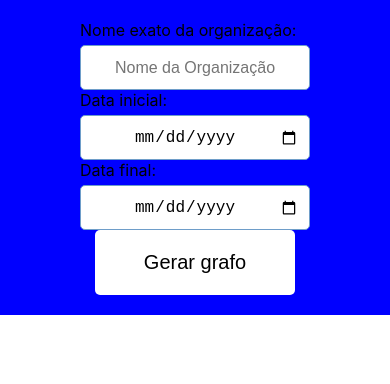
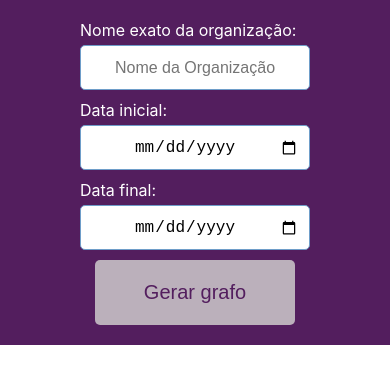
Before and after one commit to projeto-de-algoritmos/Grafos1_ProjetosSimilares, a React (Create React App) app in the folder projetossimilares/: page / in a window 390 px wide. Shown: the top 384 px of the page. Built offline with nearby package versions, Linux system fonts and the light colour scheme; what cytoscape-avsdf would draw is missing.

Commit message:
FEAT: Add responsivity to navbar and change colors

```diff
--- a/projetossimilares/src/App.css
+++ b/projetossimilares/src/App.css
@@ -15,7 +15,8 @@ form{
   flex-direction: row;
   justify-content: space-around;
   align-items: center;
-  background-color: blue;
+  background-color: #531e5e;
+  color: #fff;
   flex-wrap: wrap;
   padding: 20px;
 }
@@ -42,14 +43,24 @@ form button {
   outline: none;
   width: 200px;
   height: 65px;
-  background-color: #fff;
-  color: #000;
+  background-color: #bbb0bb;
+  color: #531e5e;
   font-size: 20px;
   border-radius: 5px;
   border: none;
 }
 
 form button:hover {
-  background-color: #000;
-  color: #fff;
+  background-color: #531e5e;
+  color: #bbb0bb;
+  border: 2px solid #bbb0bb;
 }
+
+@media(max-width: 960px){
+  form {
+    flex-direction: column;
+  }
+  .forminput {
+    margin-bottom: 10px;
+  }
+}
--- a/projetossimilares/src/utils/constructGraph.js
+++ b/projetossimilares/src/utils/constructGraph.js
@@ -42,7 +42,7 @@ function render() {
   let edgesArray = [];
   const languagesNodes = graphOfLanguages
     .filter(repo => repo.name)
-    .map(repo => { return { data: { id: repo.name }, style: { 'background-color': 'red' } } });
+    .map(repo => { return { data: { id: repo.name }, style: { 'background-color': '#531e5e' } } });
 
   const reposNodes = graphOfRepos
     .map(repo => { return { data: { id: repo.name } } });
@@ -69,7 +69,6 @@ function render() {
 }
 
 function constructGraph(arrayOfRepos) {
-  //const repos = arrayOfRepos.map(repo => { return { name: repo.name, language: repo.language } });
   arrayOfRepos.forEach(addNode);
   render();
 }
--- a/projetossimilares/src/utils/renderGraph.js
+++ b/projetossimilares/src/utils/renderGraph.js
@@ -13,7 +13,7 @@ const renderGraph = (props) => cytoscape({
       {
         selector: 'node',
         style: {
-          'background-color': 'blue',
+          'background-color': '#70a4bc',
           'label': 'data(id)'
         }
       },
@@ -22,7 +22,7 @@ const renderGraph = (props) => cytoscape({
         selector: 'edge',
         style: {
           'width': 3,
-          'line-color': '#ccc',
+          'line-color': '#bbb0bb',
           'target-arrow-color': '#ccc',
           'target-arrow-shape': 'none',
           'curve-style': 'bezier'
```
